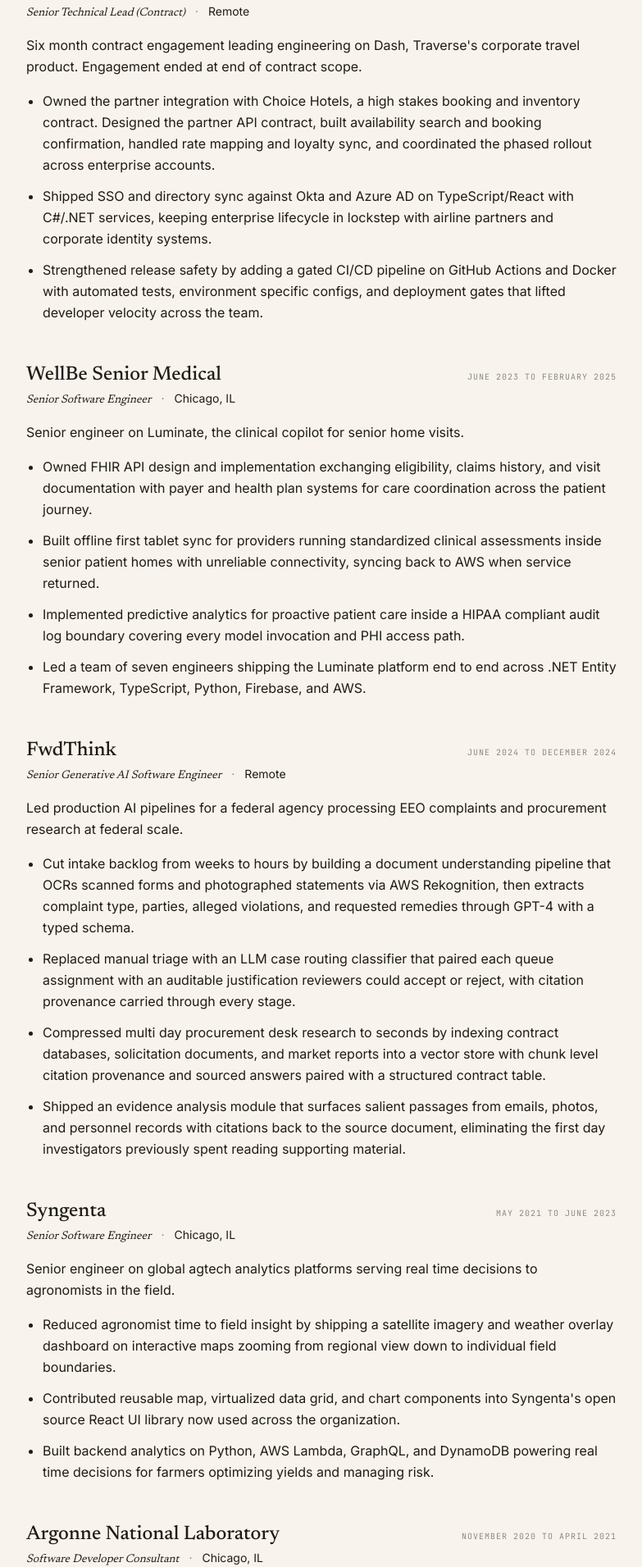
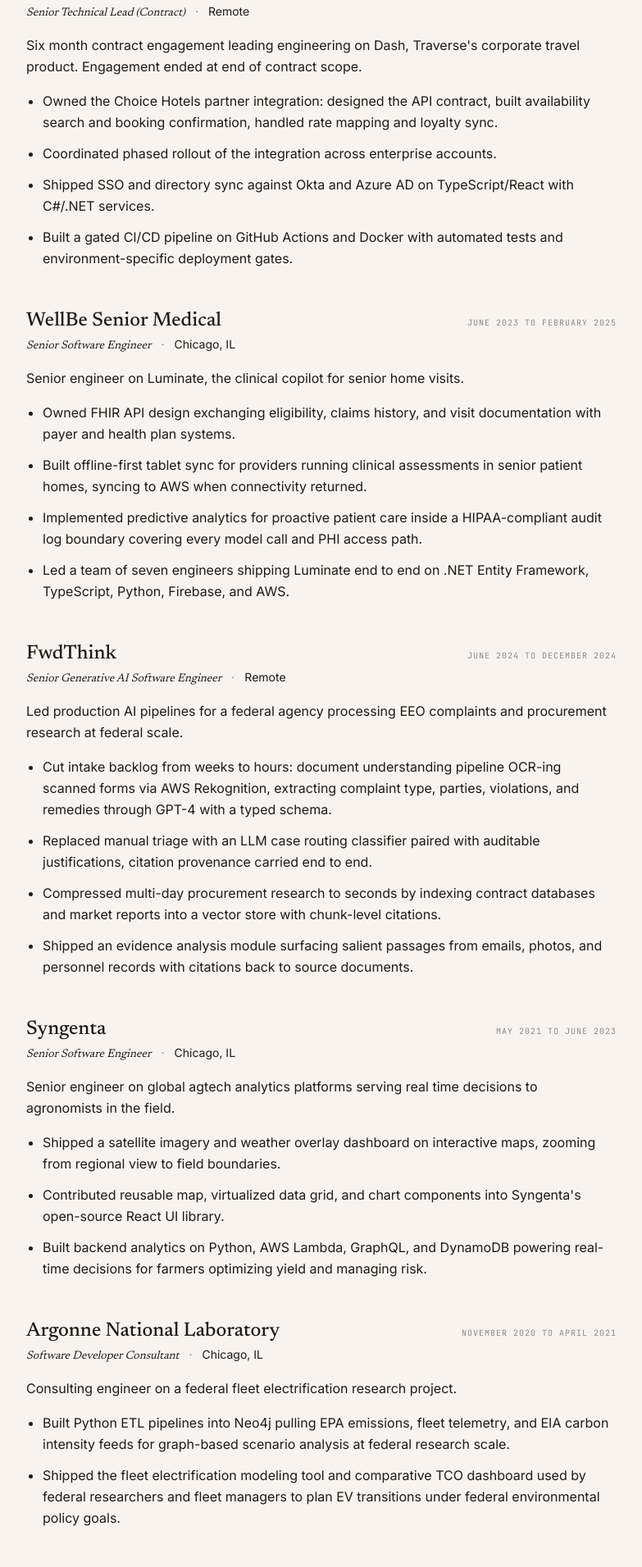
Before and after one commit to whodeanie/portfolio-hub, a Next.js app: page /resume in a window 1280 px wide. Shown: the part 1114-3025 px from the top of the page at 82% size, without its empty margins (248-1031 px from the left). Built offline with nearby package versions, Linux system fonts and the light colour scheme; no server answers.

Commit message:
resume: scannable bullets per role, shorter for older jobs

```diff
--- a/app/resume/page.tsx
+++ b/app/resume/page.tsx
@@ -27,9 +27,10 @@
     summary:
       "Six month contract engagement leading engineering on Dash, Traverse's corporate travel product. Engagement ended at end of contract scope.",
     bullets: [
-      "Owned the partner integration with Choice Hotels, a high stakes booking and inventory contract. Designed the partner API contract, built availability search and booking confirmation, handled rate mapping and loyalty sync, and coordinated the phased rollout across enterprise accounts.",
-      "Shipped SSO and directory sync against Okta and Azure AD on TypeScript/React with C#/.NET services, keeping enterprise lifecycle in lockstep with airline partners and corporate identity systems.",
-      "Strengthened release safety by adding a gated CI/CD pipeline on GitHub Actions and Docker with automated tests, environment specific configs, and deployment gates that lifted developer velocity across the team.",
+      "Owned the Choice Hotels partner integration: designed the API contract, built availability search and booking confirmation, handled rate mapping and loyalty sync.",
+      "Coordinated phased rollout of the integration across enterprise accounts.",
+      "Shipped SSO and directory sync against Okta and Azure AD on TypeScript/React with C#/.NET services.",
+      "Built a gated CI/CD pipeline on GitHub Actions and Docker with automated tests and environment-specific deployment gates.",
     ],
   },
   {
@@ -40,10 +41,10 @@
     summary:
       "Senior engineer on Luminate, the clinical copilot for senior home visits.",
     bullets: [
-      "Owned FHIR API design and implementation exchanging eligibility, claims history, and visit documentation with payer and health plan systems for care coordination across the patient journey.",
-      "Built offline first tablet sync for providers running standardized clinical assessments inside senior patient homes with unreliable connectivity, syncing back to AWS when service returned.",
-      "Implemented predictive analytics for proactive patient care inside a HIPAA compliant audit log boundary covering every model invocation and PHI access path.",
-      "Led a team of seven engineers shipping the Luminate platform end to end across .NET Entity Framework, TypeScript, Python, Firebase, and AWS.",
+      "Owned FHIR API design exchanging eligibility, claims history, and visit documentation with payer and health plan systems.",
+      "Built offline-first tablet sync for providers running clinical assessments in senior patient homes, syncing to AWS when connectivity returned.",
+      "Implemented predictive analytics for proactive patient care inside a HIPAA-compliant audit log boundary covering every model call and PHI access path.",
+      "Led a team of seven engineers shipping Luminate end to end on .NET Entity Framework, TypeScript, Python, Firebase, and AWS.",
     ],
   },
   {
@@ -54,10 +55,10 @@
     summary:
       "Led production AI pipelines for a federal agency processing EEO complaints and procurement research at federal scale.",
     bullets: [
-      "Cut intake backlog from weeks to hours by building a document understanding pipeline that OCRs scanned forms and photographed statements via AWS Rekognition, then extracts complaint type, parties, alleged violations, and requested remedies through GPT-4 with a typed schema.",
-      "Replaced manual triage with an LLM case routing classifier that paired each queue assignment with an auditable justification reviewers could accept or reject, with citation provenance carried through every stage.",
-      "Compressed multi day procurement desk research to seconds by indexing contract databases, solicitation documents, and market reports into a vector store with chunk level citation provenance and sourced answers paired with a structured contract table.",
-      "Shipped an evidence analysis module that surfaces salient passages from emails, photos, and personnel records with citations back to the source document, eliminating the first day investigators previously spent reading supporting material.",
+      "Cut intake backlog from weeks to hours: document understanding pipeline OCR-ing scanned forms via AWS Rekognition, extracting complaint type, parties, violations, and remedies through GPT-4 with a typed schema.",
+      "Replaced manual triage with an LLM case routing classifier paired with auditable justifications, citation provenance carried end to end.",
+      "Compressed multi-day procurement research to seconds by indexing contract databases and market reports into a vector store with chunk-level citations.",
+      "Shipped an evidence analysis module surfacing salient passages from emails, photos, and personnel records with citations back to source documents.",
     ],
   },
   {
@@ -68,9 +69,9 @@
     summary:
       "Senior engineer on global agtech analytics platforms serving real time decisions to agronomists in the field.",
     bullets: [
-      "Reduced agronomist time to field insight by shipping a satellite imagery and weather overlay dashboard on interactive maps zooming from regional view down to individual field boundaries.",
-      "Contributed reusable map, virtualized data grid, and chart components into Syngenta's open source React UI library now used across the organization.",
-      "Built backend analytics on Python, AWS Lambda, GraphQL, and DynamoDB powering real time decisions for farmers optimizing yields and managing risk.",
+      "Shipped a satellite imagery and weather overlay dashboard on interactive maps, zooming from regional view to field boundaries.",
+      "Contributed reusable map, virtualized data grid, and chart components into Syngenta's open-source React UI library.",
+      "Built backend analytics on Python, AWS Lambda, GraphQL, and DynamoDB powering real-time decisions for farmers optimizing yield and managing risk.",
     ],
   },
   {
@@ -81,9 +82,8 @@
     summary:
       "Consulting engineer on a federal fleet electrification research project.",
     bullets: [
-      "Built Python ETL pipelines into Neo4j pulling EPA emissions data, fleet telemetry, and EIA carbon intensity feeds for graph based scenario analysis at federal research scale.",
-      "Shipped the fleet electrification modeling tool researchers used to simulate emissions impact and infrastructure requirements of transitioning fleets to electric vehicles.",
-      "Built the comparative TCO dashboard fleet managers used to build the business case for electrification under federal environmental policy goals.",
+      "Built Python ETL pipelines into Neo4j pulling EPA emissions, fleet telemetry, and EIA carbon intensity feeds for graph-based scenario analysis at federal research scale.",
+      "Shipped the fleet electrification modeling tool and comparative TCO dashboard used by federal researchers and fleet managers to plan EV transitions under federal environmental policy goals.",
     ],
   },
   {
@@ -95,8 +95,7 @@
       "Software engineer on Enablon's sustainability and compliance platform serving global enterprise customers.",
     bullets: [
       "Shipped sustainability and compliance reporting features across the platform on React, Redux, TypeScript, Node.js, C#, AWS, and SQL Server.",
-      "Modernized legacy client deployments without breaking decade old report customizations, a careful backward compatibility exercise across enterprise tenants.",
-      "Owned complex data integrations and backend services bridging frontend surfaces and cloud resources for a global team aligning to enterprise sustainability objectives.",
+      "Modernized legacy client deployments without breaking decade-old report customizations, and owned data integrations between frontend surfaces and cloud resources for enterprise tenants.",
     ],
   },
   {
@@ -107,9 +106,8 @@
     summary:
       "Software developer on B2B order routing apps and internal tools.",
     bullets: [
-      "Built responsive web applications on React, Redux, Angular, Java, and Bootstrap with full cross browser and mobile compatibility.",
-      "Shipped backend services on ASP.NET, C#, SQL Server, MongoDB, and PHP supporting seamless data integration across customer facing surfaces.",
-      "Translated business requirements from stakeholders into shipped software and tuned application performance with targeted optimizations.",
+      "Built responsive web apps on React, Redux, Angular, Java, and Bootstrap with full cross-browser and mobile compatibility.",
+      "Shipped backend services on ASP.NET, C#, SQL Server, MongoDB, and PHP supporting data integration across customer-facing surfaces.",
     ],
   },
 ];
```
